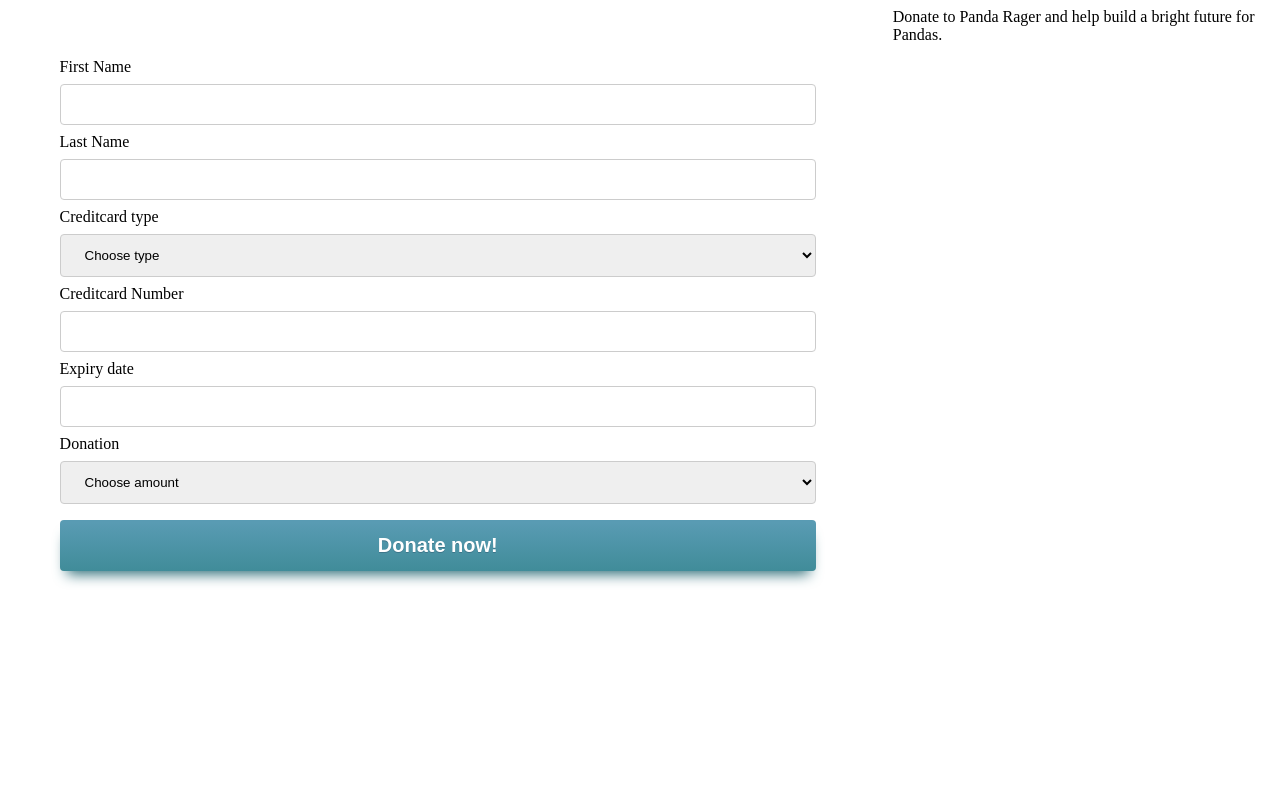
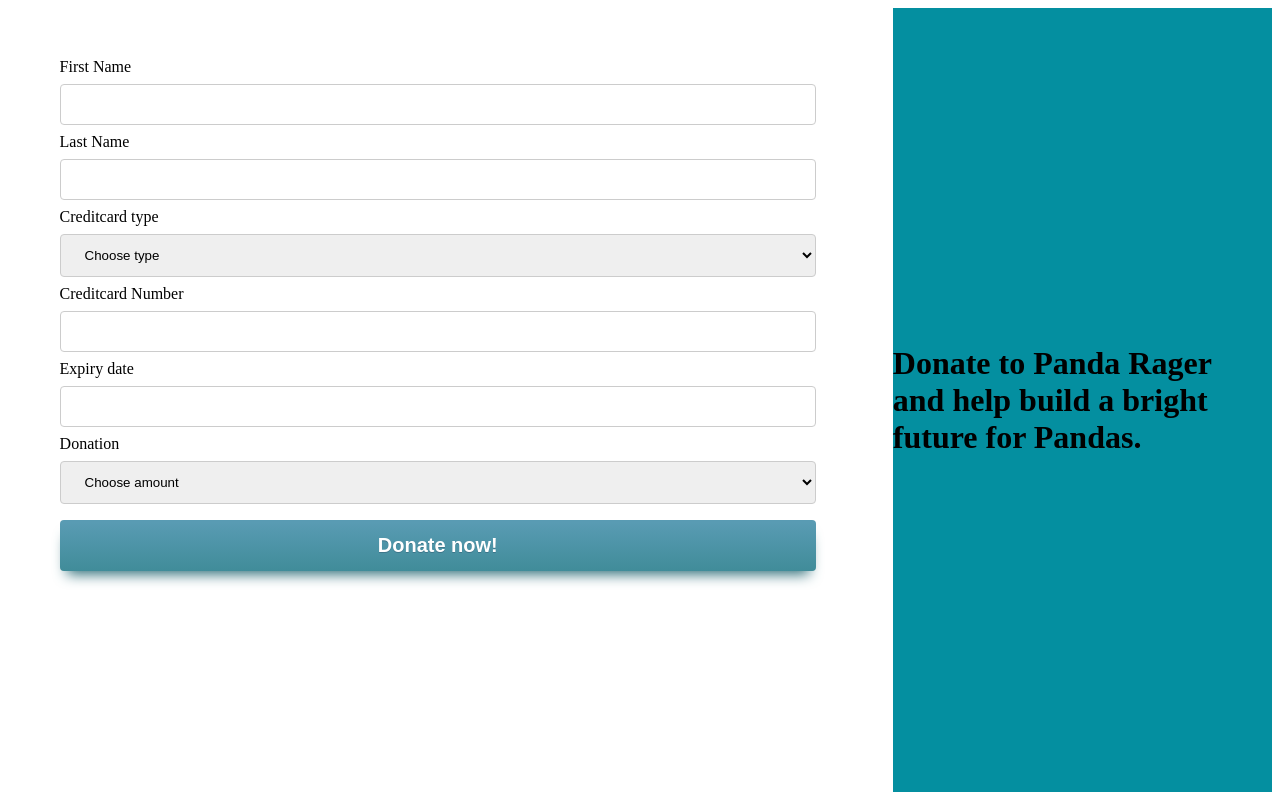
Before and after one commit to d4rtr0n/save-pandas, a plain HTML site: page donate.html in a window 1280 px wide. Drawn offline with Linux system fonts and the light colour scheme.

Commit message:
form almost ready

```diff
--- a/donate.html
+++ b/donate.html
@@ -44,8 +44,8 @@
 		</div>
     </div>
     <div id="right">
-      <div id="cta">
-      	<p>Donate to Panda Rager and help build a bright future for Pandas.</p>
+      <div class="cta">
+      	<h1>Donate to Panda Rager and help build a bright future for Pandas.</h1>
       </div>
     </div>
     <div class="clear"></div>
--- a/style.css
+++ b/style.css
@@ -1,3 +1,4 @@
+
 #left {
     width: 68%;
     float: left;
@@ -5,6 +6,8 @@
 
 #right {
 	margin-left: 70%;
+	background-color: #048fa0;
+
 }
 
 .clear {
@@ -88,6 +91,15 @@ input[type=submit]:hover {
     top:1px;
 }
 
-#cta{
-	vertical-align: middle;
+div.cta {
+   height: 100%;
+   position: relative;
 }
+
+div.cta h1 {
+   margin: 0;
+   position: absolute;
+   top: 50%;
+   transform: translate(0, -50%);
+   padding-right: 15px;
+}
```
